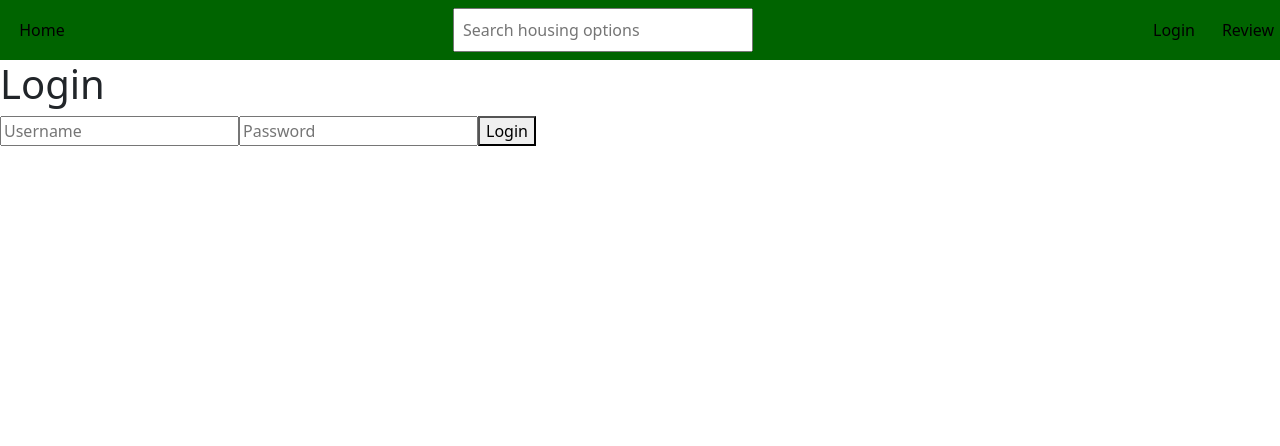
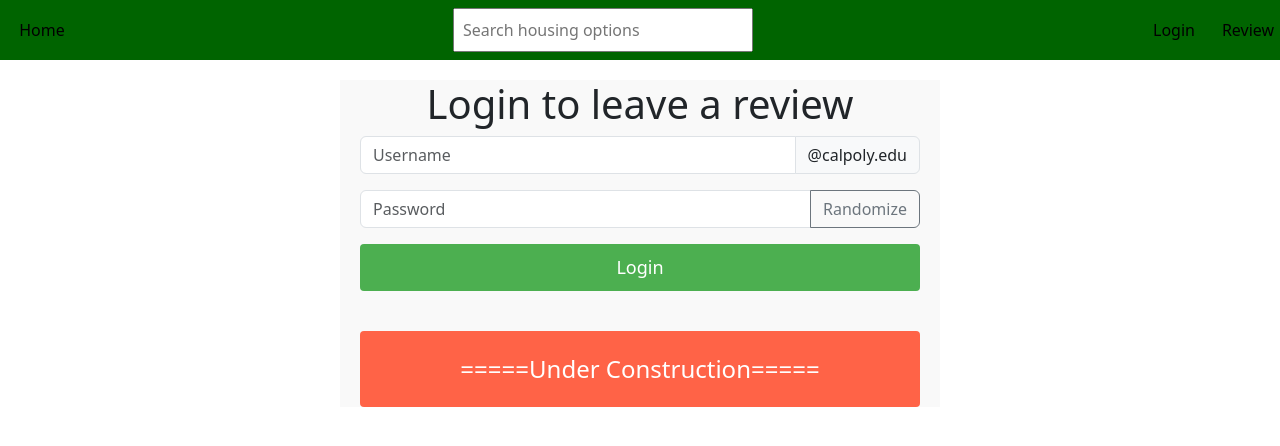
Before and after one commit to aumerov/slo_housing, a React (Vite) app: page /login in a window 1280 px wide. Shown: the top 446 px of the page. Built offline with nearby package versions, Linux system fonts and the light colour scheme.

Commit message:
adjusted UI for pages

```diff
--- a/src/components/HousingInfo.css
+++ b/src/components/HousingInfo.css
@@ -1,20 +1,33 @@
 .housing-info {
+    background-color: #ffffff; /* Bright background for clarity */
+    border-radius: 10px;
+    box-shadow: 0 4px 8px rgba(0,0,0,0.12); /* Soft shadow for 3D effect */
+    padding: 20px;
+    margin-bottom: 30px; /* Adds space between this card and other elements */
     display: flex;
-    align-items: center;
-    margin-bottom: 20px;
-    padding: 20px;
-    background-color: white;
-    border-radius: 8px;
-    box-shadow: 0 2px 4px rgba(0,0,0,0.1);
+    flex-direction: row; /* Ensures content is in a row */
+    align-items: center; /* Vertically centers the items in the card */
+    border: 1px solid #ddd; /* Subtle border */
 }
 
 .housing-image {
     width: 150px;
     height: 150px;
-    margin-right: 20px;
-    border-radius: 8px;
+    border-radius: 5px;
+    margin-right: 20px; /* Spacing between image and text */
 }
 
 .housing-details {
-    flex: 1;
+    flex-grow: 1; /* Allows the details to fill the remaining space */
+    font-size: 16px; /* Larger font for better readability */
+    color: #333; /* Dark color for contrast */
 }
+
+.housing-details h2 {
+    color: #2c3e50; /* Dark blue for heading to make it prominent */
+    margin-bottom: 5px; /* Reduces space below the heading */
+}
+
+.housing-details p {
+    margin: 5px 0; /* Vertical margin for spacing between paragraphs */
+}
--- a/src/components/Navbar.tsx
+++ b/src/components/Navbar.tsx
@@ -21,7 +21,7 @@ const Navbar: React.FC = () => {
 				<Link to="/login" className="nav-link">
 					Login
 				</Link>
-				<Link to="/review" className="nav-link">
+				<Link to="/review/1" className="nav-link">
 					Review
 				</Link>
 			</div>
--- a/src/components/ReviewCard.css
+++ b/src/components/ReviewCard.css
@@ -1,12 +1,43 @@
 .review-card {
-    background-color: white;
-    padding: 20px;
-    border-radius: 10px;
-    box-shadow: 0 2px 5px rgba(0,0,0,0.2);
+    background-color: #f9f9f9;
     border: 1px solid #ddd;
-    margin-bottom: 20px; /* Adds space between cards */
+    border-radius: 8px;
+    padding: 15px;
+    margin-bottom: 20px;
+    box-shadow: 0 2px 4px rgba(0, 0, 0, 0.1);
 }
 
-.review-card p {
-    margin: 5px 0;
+.star-rating {
+    color: #ffc107; /* Gold color for stars */
+    font-size: 24px; /* Increased size of stars */
 }
+
+.star {
+    cursor: default;
+    margin: 0 2px; /* Ensures stars have space between them */
+}
+
+.star.filled {
+    color: #ffc107; /* Gold color for filled stars */
+}
+
+
+.review-content p {
+    margin: 10px 0;
+    color: #333;
+    font-size: 14px;
+}
+
+.review-footer {
+    margin-top: 15px;
+}
+
+.tag {
+    display: inline-block;
+    background-color: #e1e1e1;
+    color: #333;
+    padding: 5px 10px;
+    border-radius: 5px;
+    font-size: 12px;
+    margin-right: 5px;
+}
--- a/src/components/ReviewCard.tsx
+++ b/src/components/ReviewCard.tsx
@@ -1,21 +1,31 @@
 import React from 'react';
 import './ReviewCard.css';
 
-interface ReviewCardProps {
-    rating: number;
-    landlordRating: number;
-    housingRating: number;
-    comments: string;
-}
 
-const ReviewCard: React.FC<ReviewCardProps> = ({ rating, landlordRating, housingRating, comments }) => {
+const ReviewCard: React.FC<{ rating: number, landlordRating: number, housingRating: number, comments: string }> = ({ rating, landlordRating, housingRating, comments }) => {
+    // Helper function to create star ratings
+    const renderStars = (rating: number) => {
+        return Array.from({ length: 5 }, (_, index) => {
+            return (
+                <span key={index} className={`star ${index < rating ? 'filled' : ''}`}>★</span>
+            );
+        });
+    };
+
     return (
         <div className="review-card">
-            <p>Anonymous User</p>
-            <p><strong>Overall Rating:</strong> {rating} Stars</p>
-            <p><strong>Landlord Rating:</strong> {landlordRating}</p>
-            <p><strong>Housing Rating:</strong> {housingRating}</p>
-            <p><strong>Comments:</strong> {comments}</p>
+            <div className="star-rating">{renderStars(rating)}</div>
+            <div className="review-content">
+                <p><strong>Landlord Rating:</strong> {renderStars(landlordRating)}</p>
+                <p><strong>Housing Rating:</strong> {renderStars(housingRating)}</p>
+                <p>{comments}</p>
+                <p>- Anonymous User</p>
+            </div>
+            {/* <div className="review-footer">
+                <span className="tag">Uploads Slides</span>
+                <span className="tag">Fast Response Time</span>
+                <span className="tag">Flexible Attendance Policy</span>
+            </div> */}
         </div>
     );
 };
--- /dev/null
+++ b/src/pages/AuthPage.css
@@ -0,0 +1,56 @@
+.auth-page {
+    padding: 0 20px; /* Adds 20px padding to both sides */
+    max-width: 600px; /* Limits the maximum width of the form */
+    margin: auto; /* Centers the form horizontally */
+    background-color: #f9f9f9; /* Optional: Sets a background color for the entire auth page */
+    margin-top: 20px;
+}
+
+h1 {
+    text-align: center; /* Centers the text horizontally */
+    width: 100%; /* Ensures the h1 element spans the full width */
+    margin-top: 20px; /* Provides space above the h1 */
+    color: #333; /* Sets the text color */
+}
+
+.input-group {
+    margin-bottom: 20px; /* Space between input groups */
+}
+
+.form-control {
+    padding: 10px;
+    border: 1px solid #ccc;
+    border-radius: 4px;
+}
+
+.input-group-text {
+    background-color: #eee;
+    border: 1px solid #ccc;
+    padding: 10px;
+    border-radius: 4px;
+}
+
+.login-button {
+    padding: 10px 20px;
+    background-color: #4CAF50; /* Green background */
+    color: white;
+    border: none;
+    border-radius: 4px;
+    cursor: pointer;
+    width: 100%; /* Makes the button full width */
+    font-size: 18px;
+}
+
+.login-button:hover {
+    background-color: #45a049; /* Darker green on hover */
+}
+
+.construction-banner {
+    text-align: center;
+    padding: 20px;
+    margin-top: 40px; /* Space from the login form */
+    font-size: 24px;
+    color: white;
+    background-color: #ff6347; /* Tomato color */
+    border-radius: 4px;
+}
--- a/src/pages/AuthPage.tsx
+++ b/src/pages/AuthPage.tsx
@@ -1,12 +1,22 @@
 import React from 'react';
+import './AuthPage.css';
 
 const AuthPage: React.FC = () => {
     return (
-        <div>
-            <h1>Login</h1>
-            <input placeholder="Username" />
-            <input type="password" placeholder="Password" />
-            <button>Login</button>
+        <div className="auth-page">
+            <h1>Login to leave a review</h1>
+            <div className="input-group mb-3">
+                <input type="text" className="form-control" placeholder="Username" aria-label="Username" aria-describedby="basic-addon2" />
+                <span className="input-group-text" id="basic-addon2">@calpoly.edu</span>
+            </div>
+            <div className="input-group mb-3">
+                <input type="password" className="form-control" placeholder="Password" aria-label="Password" aria-describedby="button-addon2" />
+                <button className="btn btn-outline-secondary" type="button" id="button-addon2">Randomize</button>
+            </div>
+            <button className="login-button">Login</button>
+            <div className="construction-banner">
+                =====Under Construction=====
+            </div>
         </div>
     );
 };
--- /dev/null
+++ b/src/pages/ReviewPage.css
@@ -0,0 +1,6 @@
+.page-content {
+    padding: 0 20px; /* Adds 20px padding to both sides */
+    margin: auto; /* Centers the content */
+    max-width: 1200px; /* Maximum width can be adjusted based on design requirements */
+    width: 100%; /* Uses 100% of the viewport width up to the max width */
+}
--- a/src/pages/ReviewPage.tsx
+++ b/src/pages/ReviewPage.tsx
@@ -4,6 +4,7 @@ import { housingOptions } from '../data/housingOptions';
 import HousingInfo from '../components/HousingInfo';
 import ReviewForm from '../components/ReviewForm';
 import ReviewCard from '../components/ReviewCard';
+import "./ReviewPage.css";
 
 const ReviewPage: React.FC = () => {
     const { id } = useParams<{ id: string }>();
```
